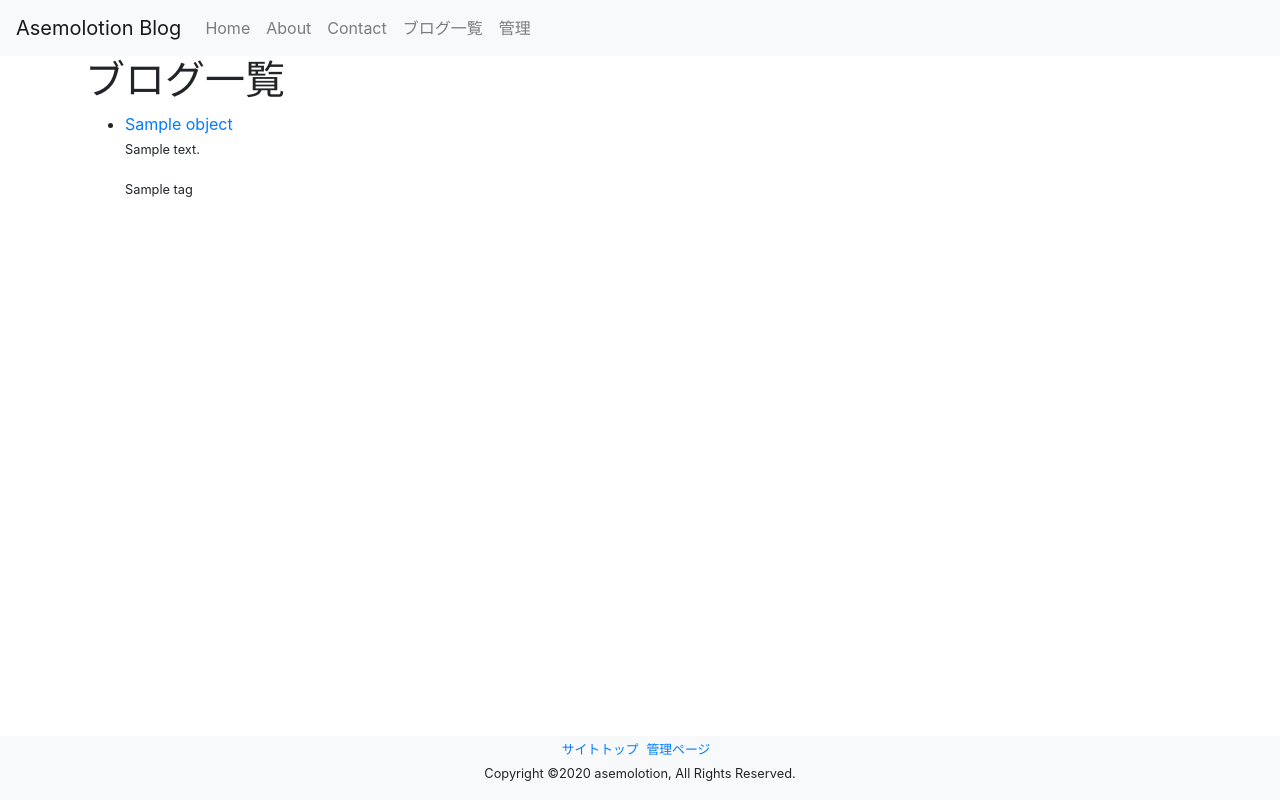
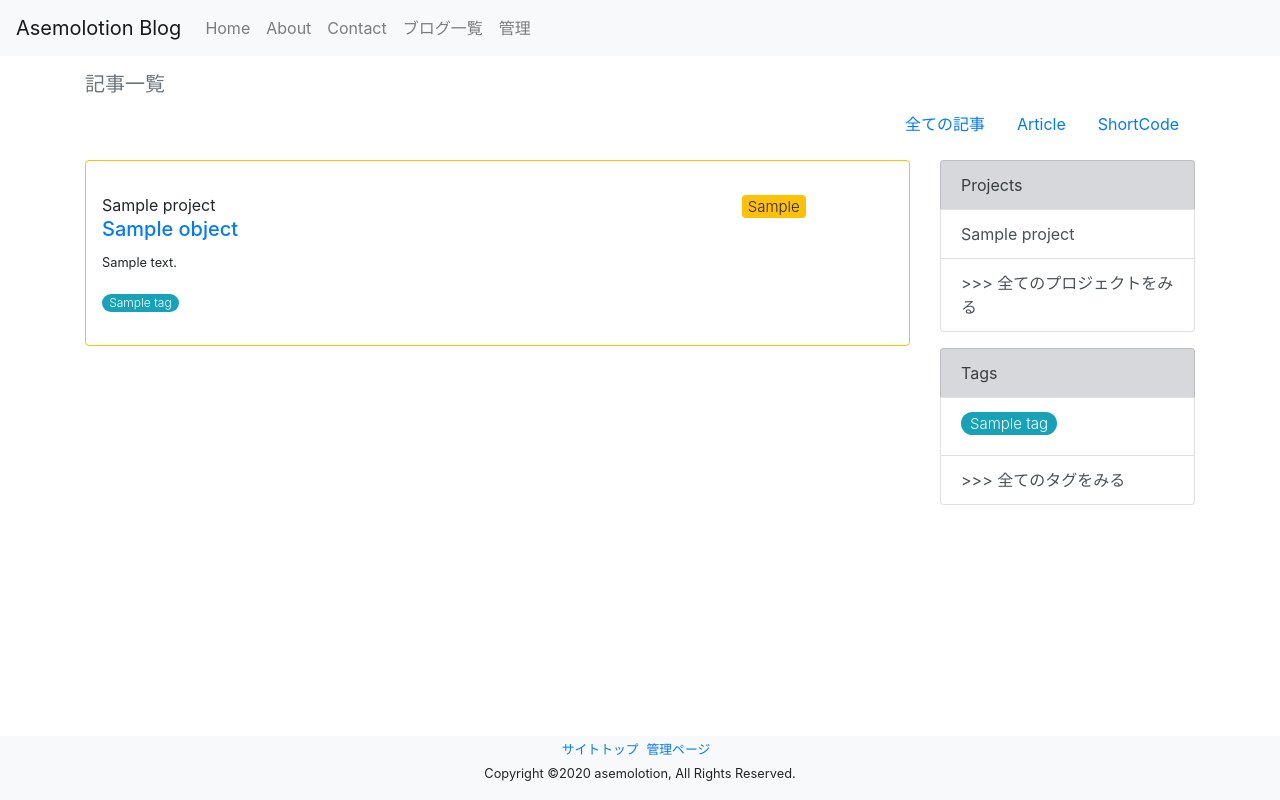
Before and after one commit to asemolotion/asemolotion_blog, a Django app: template blog/templates/blog/list.html in a window 1280 px wide. Run offline with Django 3.2, Linux system fonts and the light colour scheme; tables that the repository leaves empty hold one stand-in row (values such as "Sample post"); the template is opened without the code that fills it: values that come from a table or form of the project are taken from there, most other values are stand-ins (such as "Sample title", 1, 10 or a date in 2020); some libraries are stand-ins or nearby versions.

Commit message:
Post list is OK #10

```diff
--- a/blog/templates/blog/list.html
+++ b/blog/templates/blog/list.html
@@ -2,28 +2,103 @@
 
 
 {% block content %}
-<h1>ブログ一覧</h1>
+<div class='mt-3'>
+    <section id='title'>
+        <h5 class='text-secondary'>記事一覧</h5>
+        <ul class='nav justify-content-end'>
+            <li class='nav-item'><a href="#" class='nav-link'>全ての記事</a></li>
+            <li class='nav-item'><a href="#" class='nav-link'
+                title='読み物としての記事'>Article</a></li>
+            <li class='nav-item'><a href="#" class='nav-link'
+                title='プログラムに関する要約記事'>ShortCode</a></li>
+        </ul>
+    </section>
+</div>
 
-<div>
-    <ul>
+<div class='row'>
 
+    <div class='col-md-9'>
+        <section id='bloglist'>
         {% for object in object_list %}
-            <li>
-                <a href="{% url 'blog:detail' object.pk %}">{{ object.title }}</a>
-                <p><small>
-                    {{ object.description }}
-                </small>
-                </p>
-                <small>
-                    {% for tag in object.tags.all %}
-                        {{ tag.name }}
-                    {% endfor %}
-                </small>
-            </li>
+
+        <div class='rounded border border-warning my-3'>
+            <div class='row'>
+                <!-- 左側のメインの部分 -->
+                <div class='col-9'>
+                    <div class='my-3 px-3 py-3'>
+                        <span>{{ object.project.name }}</span>
+                        <h5>
+                            <a href="{% url 'blog:detail' object.pk %}">{{ object.title }}</a>
+                        </h5>
+                        <p><small>{{ object.description }}</small></p>
+
+                        {% for tag in object.tags.all %}
+                        <span class='badge badge-pill badge-info font-weight-light'>{{ tag.name }}</span>
+                        {% endfor %}
+                    </div>
+                </div>
+                <!-- 右側のラベルなど -->
+                <div class='col-3'>
+                    <!-- LIMITEDの場合、LIMITEDタグをつける -->
+                    {% if object.get_release_condition_display == 'LIMITED' %}
+                    <h5 class='float-right'><span class='badge badge-danger font-weight-light'>{{ object.get_release_condition_display }}</span></h5>
+                    {% endif %}
+
+                    <div class='my-3 px-3 py-3'>
+
+                        <!-- 下書きのもののみ目印をつける。自分用。 -->
+                        {% if object.get_status_display == '下書き' %}
+                        <p><span class='badge badge-secondary font-weight-light'>{{ object.get_status_display }}</span></p>
+                        {% endif %}
+
+                        <!-- Articleは青、ShortCodeは黄色にする -->
+                        {% if object.get_post_type_display == 'Article' %}
+                        <h5><span class='badge badge-primary font-weight-light'>{{ object.get_post_type_display }}</span></h5>
+                        {% else %}
+                        <h5><span class='badge badge-warning font-weight-light'>{{ object.get_post_type_display }}</span></h5>
+                        {% endif %}
+
+                    </div>
+                </div>
+            </div>
+        </div>
+
         {% endfor %}
 
-    </ul>
+        </section>
+    </div>
+
+
+    <div class='col-md-3'>
+
+        <section id='menu'>
+            <!-- プロジェクトのリスト -->
+            <div class='list-group my-3'>
+                <li class="list-group-item list-group-item-secondary">Projects</li>
+                {% for project in project_list %}
+                <a href="#" class='list-group-item list-group-item-action'>{{ project.name }}</a>
+                {% endfor %}
+                <a href="#" class='list-group-item list-group-item-action'> &gt;&gt;&gt; 全てのプロジェクトをみる</a>
+            </div>
+
+            <!-- タグのリスト -->
+            <div class='list-group my-3'>
+                <li class="list-group-item list-group-item-secondary">Tags</li>
+                <li class='list-group-item'>
+
+                    <h5>
+                        {% for tag in tag_list %}
+                        <span class='badge badge-pill badge-info font-weight-light'>{{ tag.name }}</span>
+                        {% endfor %}
+                    </h5>
+
+                    <!-- <a href="#" class='list-group-item list-group-item-action'>{{ tag.name }}</a>     -->
+                </li>
+                <a href="#" class='list-group-item list-group-item-action'> &gt;&gt;&gt; 全てのタグをみる</a>
+            </div>
+        </section>
+    </div>
+
 </div>
 
-
 {% endblock content %}
```
Also changed, not shown: blog/views.py (+7 -1 lines).
